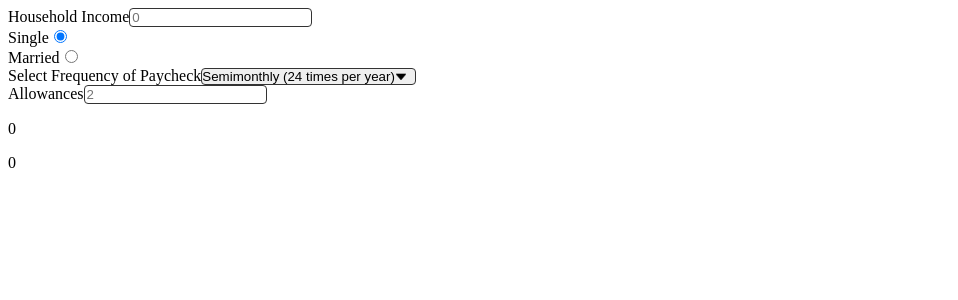
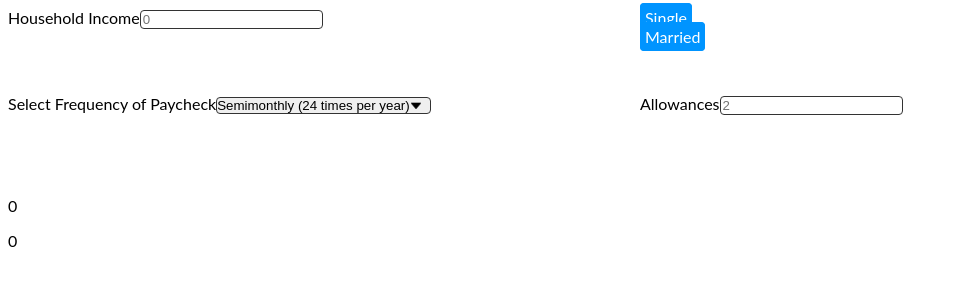
Before and after one commit to TaxFoundation/web-withholding-calculator, a React (Create React App) app: page / in a window 1280 px wide. Shown: the top 300 px of the page, without its empty margins (0-958 px from the left). Built offline with nearby package versions, Linux system fonts and the light colour scheme; the HTML template or start-up script is replaced by a standard one.

Commit message:
Begin seriously styling components

```diff
--- a/src/App.js
+++ b/src/App.js
@@ -1,9 +1,18 @@
 import React, { Component } from 'react';
+import styled, { ThemeProvider } from 'styled-components';
+import Theme from './Theme';
 import FilingStatusSelector from './components/FilingStatusSelector';
 import IncomeInput from './components/IncomeInput';
 import PayrollPeriodSelector from './components/PayrollPeriodSelector';
 import AllowancesInput from './components/AllowancesInput';
 import ResultsTable from './components/ResultsTable';
+
+const Container = styled.div`
+  display: grid;
+  grid-template: repeat(3, 1fr) / repeat(2, 1fr);
+  font-family: ${props => props.theme.fontFamily};
+  font-size: ${props => props.theme.fontSize};
+`;
 
 class App extends Component {
   constructor() {
@@ -61,7 +70,8 @@ class App extends Component {
 
   render() {
     return (
-      <div className="App">
+      <ThemeProvider theme={Theme}>
+        <Container className="App">
           <IncomeInput
             initialValue={this.state.income}
             update={this.updateIncome}
@@ -79,7 +89,8 @@ class App extends Component {
             update={this.updateAllowances}
           />
           <ResultsTable taxpayer={this.state} />
-      </div>
+        </Container>
+      </ThemeProvider>
     );
   }
 }
--- /dev/null
+++ b/src/Theme.js
@@ -0,0 +1,8 @@
+const Theme = {
+  fontFamily: '"Lato", sans-serif',
+  fontSize: '1rem',
+  tfBlue: '#0094ff',
+  tfBlueHighlight: '#4db4ff'
+};
+
+export default Theme;
--- a/src/components/FilingStatusSelector.js
+++ b/src/components/FilingStatusSelector.js
@@ -1,5 +1,20 @@
 import React from 'react';
 import styled from 'styled-components';
+
+const Status = styled.div`
+`;
+
+const Label = styled.label`
+  background-color: ${props => props.theme.tfBlue};
+  border: 1px solid ${props => props.theme.tfBlue};
+  border-radius: 4px;
+  color: #fff;
+  padding: 4px;
+`;
+
+const Radio = styled.input`
+  display: none;
+`;
 
 const FilingStatusSelector = props => {
   const statuses = ['single', 'married'];
@@ -7,10 +22,10 @@ const FilingStatusSelector = props => {
     <form onChange={e => props.update(e.target.value)}>
       {statuses.map(s => {
         return (
-          <div key={`status-${s}`}>
-            <label htmlFor={s}>{s.charAt(0).toUpperCase() + s.slice(1)}</label>
-            <input type="radio" name="filing-status" id={s} value={s} defaultChecked={s === props.initialValue} />
-          </div>
+          <Status key={`status-${s}`}>
+            <Label htmlFor={s}>{s.charAt(0).toUpperCase() + s.slice(1)}</Label>
+            <Radio type="radio" name="filing-status" id={s} value={s} defaultChecked={s === props.initialValue} />
+          </Status>
         );
       })}
     </form>
```
Lines whose indentation alone changed are shown as unchanged.
